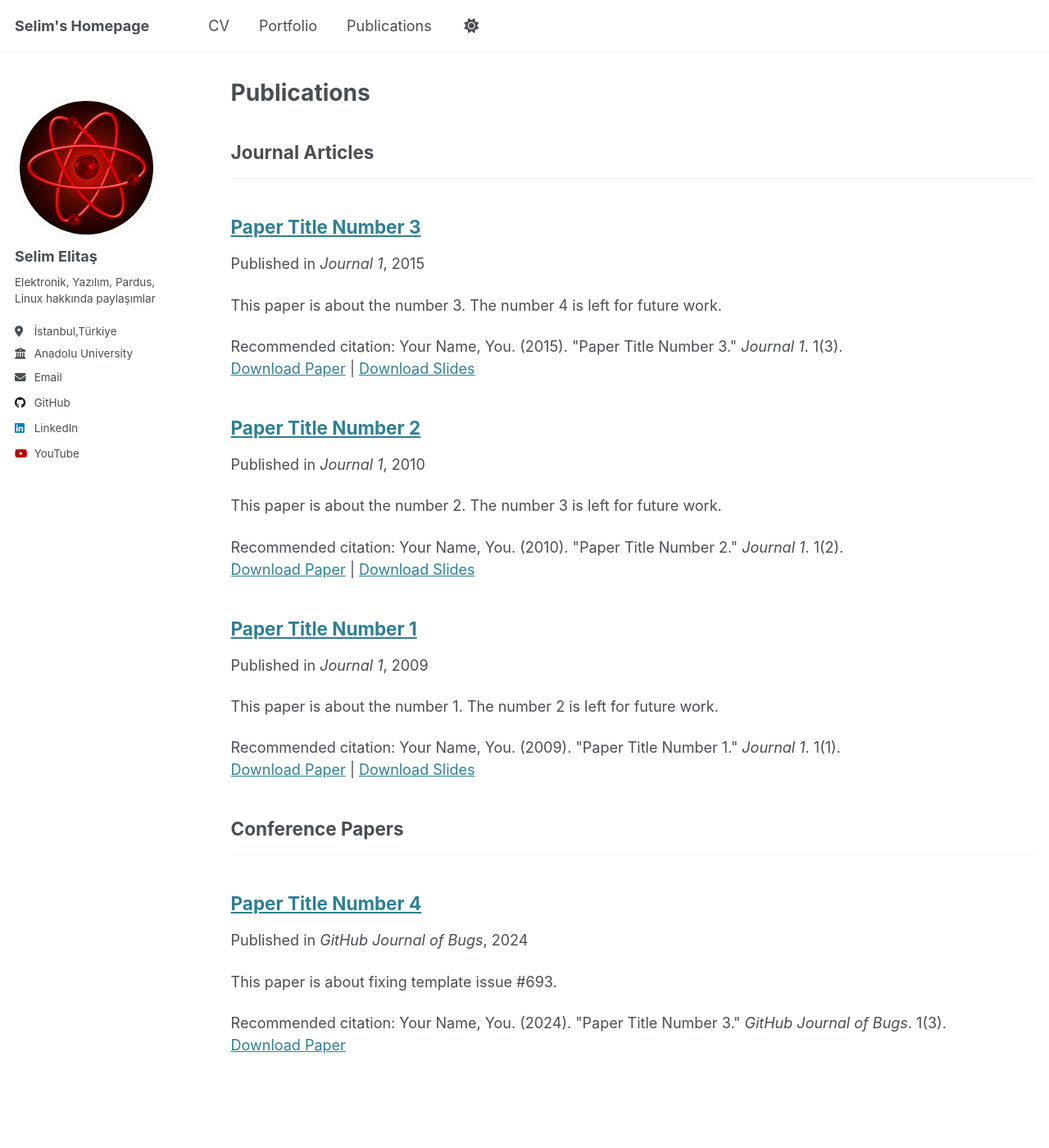
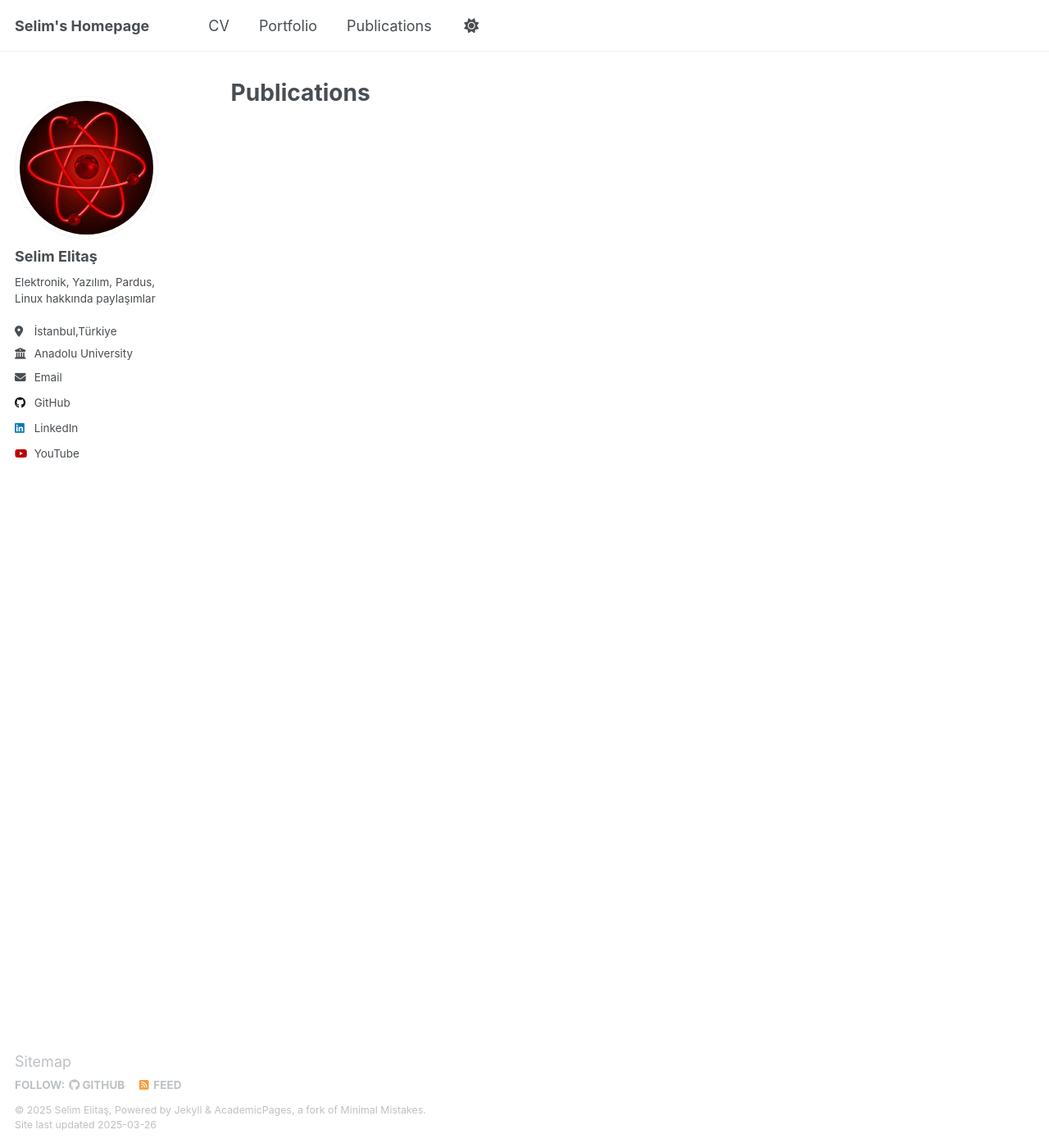
Before and after one commit to selimelitas/selimelitas.github.io, a Jekyll site: the page built from _pages/publications.html, in a window 1280 px wide and 1400 px high. Shown: the whole window at 82% size. Built offline with Jekyll 4.4.1, drawn with Linux system fonts in a browser that asks for light colours.

```diff
--- a/_publications/2009-10-01-paper-title-number-1.md
+++ /dev/null
@@ -1,14 +0,0 @@
----
-title: "Paper Title Number 1"
-collection: publications
-category: manuscripts
-permalink: /publication/2009-10-01-paper-title-number-1
-excerpt: 'This paper is about the number 1. The number 2 is left for future work.'
-date: 2009-10-01
-venue: 'Journal 1'
-slidesurl: 'http://academicpages.github.io/files/slides1.pdf'
-paperurl: 'http://academicpages.github.io/files/paper1.pdf'
-citation: 'Your Name, You. (2009). &quot;Paper Title Number 1.&quot; <i>Journal 1</i>. 1(1).'
----
-
-The contents above will be part of a list of publications, if the user clicks the link for the publication than the contents of section will be rendered as a full page, allowing you to provide more information about the paper for the reader. When publications are displayed as a single page, the contents of the above "citation" field will automatically be included below this section in a smaller font.
--- a/_publications/2010-10-01-paper-title-number-2.md
+++ /dev/null
@@ -1,14 +0,0 @@
----
-title: "Paper Title Number 2"
-collection: publications
-category: manuscripts
-permalink: /publication/2010-10-01-paper-title-number-2
-excerpt: 'This paper is about the number 2. The number 3 is left for future work.'
-date: 2010-10-01
-venue: 'Journal 1'
-slidesurl: 'http://academicpages.github.io/files/slides2.pdf'
-paperurl: 'http://academicpages.github.io/files/paper2.pdf'
-citation: 'Your Name, You. (2010). &quot;Paper Title Number 2.&quot; <i>Journal 1</i>. 1(2).'
----
-
-The contents above will be part of a list of publications, if the user clicks the link for the publication than the contents of section will be rendered as a full page, allowing you to provide more information about the paper for the reader. When publications are displayed as a single page, the contents of the above "citation" field will automatically be included below this section in a smaller font.
--- a/_publications/2015-10-01-paper-title-number-3.md
+++ /dev/null
@@ -1,14 +0,0 @@
----
-title: "Paper Title Number 3"
-collection: publications
-category: manuscripts
-permalink: /publication/2015-10-01-paper-title-number-3
-excerpt: 'This paper is about the number 3. The number 4 is left for future work.'
-date: 2015-10-01
-venue: 'Journal 1'
-slidesurl: 'http://academicpages.github.io/files/slides3.pdf'
-paperurl: 'http://academicpages.github.io/files/paper3.pdf'
-citation: 'Your Name, You. (2015). &quot;Paper Title Number 3.&quot; <i>Journal 1</i>. 1(3).'
----
-
-The contents above will be part of a list of publications, if the user clicks the link for the publication than the contents of section will be rendered as a full page, allowing you to provide more information about the paper for the reader. When publications are displayed as a single page, the contents of the above "citation" field will automatically be included below this section in a smaller font.
--- a/_publications/2024-02-17-paper-title-number-4.md
+++ b/_publications/2024-02-17-paper-title-number-4.md
@@ -1,13 +1,13 @@
 ---
-title: "Paper Title Number 4"
+title: "Book Reviews 3"
 collection: publications
-category: conferences
-permalink: /publication/2024-02-17-paper-title-number-4
+category: article
+permalink: /publication/2025
 excerpt: 'This paper is about fixing template issue #693.'
-date: 2024-02-17
+date: 2025-03-26
 venue: 'GitHub Journal of Bugs'
-paperurl: 'http://academicpages.github.io/files/paper3.pdf'
-citation: 'Your Name, You. (2024). &quot;Paper Title Number 3.&quot; <i>GitHub Journal of Bugs</i>. 1(3).'
+paperurl: 'https://www.academia.edu/127643789/%C4%B0NSANO%C4%9ELUNUN_VAR_OLU%C5%9EUNUN_%C4%B0ZAHI
+citation: 'Selim Elitaş,(2025). &quot;Paper Title Number 3.&quot; <i>GitHub Journal of Bugs</i>. 1(3).'
 ---
 
 The contents above will be part of a list of publications, if the user clicks the link for the publication than the contents of section will be rendered as a full page, allowing you to provide more information about the paper for the reader. When publications are displayed as a single page, the contents of the above "citation" field will automatically be included below this section in a smaller font.
```
Also changed, not shown: _pages/about.md (+0 -3 lines).
